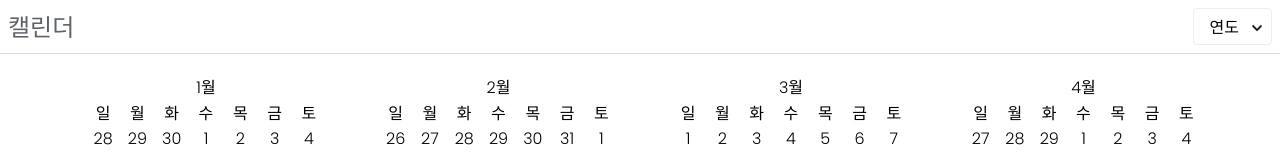
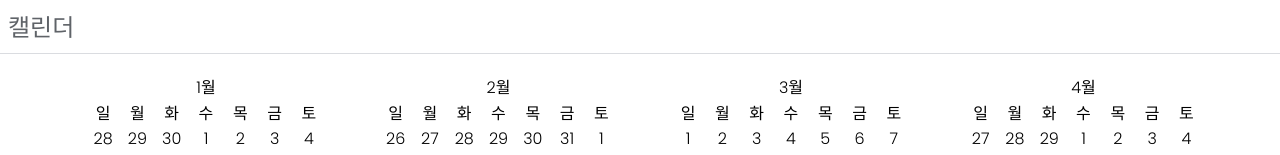
Before and after one commit to LeeSangMin1029/Calendar, a React (Create React App) app: page / in a window 1280 px wide. Shown: the top 155 px of the page. Built offline with nearby package versions, Linux system fonts and the light colour scheme.

Commit message:
ToggleMenu 관련 기능 분리
메뉴 토글 시 해당 컴포넌트만 rerendering

```diff
--- a/src/components/TopFixedContent.js
+++ b/src/components/TopFixedContent.js
@@ -1,27 +1,16 @@
-import React, { useState } from 'react';
+import React from 'react';
 import ToggleMenu from './ToggleMenu';
+
 import '../style/TopFixedContent.scss';
-import expandArrow from '../assets/image/expand-arrow.png';
 
 const TopFixedContent = () => {
-  const [isOpenMenu, setIsOpenMenu] = useState(false);
-
   return (
     <header className='TopFixedContent'>
       <div className='info'>
         <div className='header-title'>
           <span>캘린더</span>
         </div>
-        <div
-          className='click-menu'
-          onClick={() => {
-            setIsOpenMenu(!isOpenMenu);
-          }}
-        >
-          <span className='txt'>연도</span>
-          <img src={expandArrow} width='20' height='20' alt='expandArrow' />
-        </div>
-        <ToggleMenu isOpenMenu={isOpenMenu} />
+        <ToggleMenu />
       </div>
     </header>
   );
```
